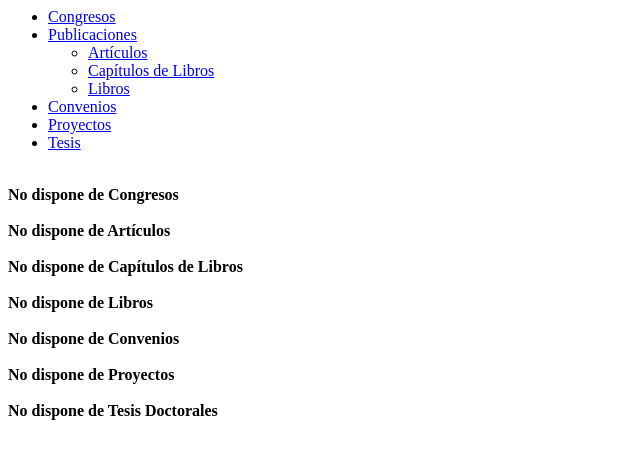
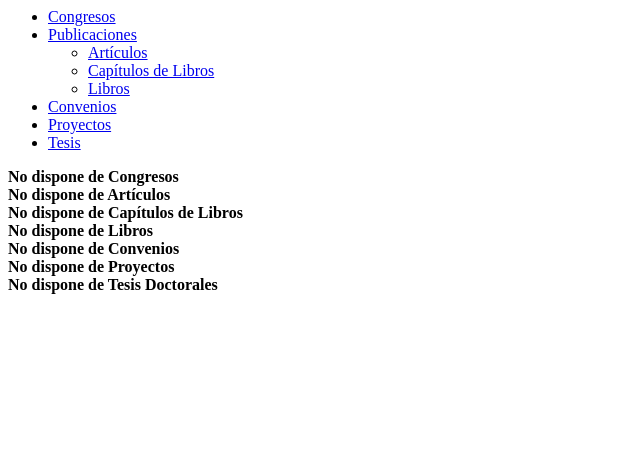
Before and after one commit to tic-ull/portal-del-investigador-cvn, a Django app: template templates/cvn/partials/producciones_chart.html in a window 1280 px wide. Shown: the top 459 px of the page, without its empty margins (0-640 px from the left). Run offline with Django 3.2, Linux system fonts and the light colour scheme; the template is opened without the code that fills it, so the values that code supplies are empty.

Commit message:
Refactoring CVN Templates

```diff
--- a/templates/cvn/partials/producciones_chart.html
+++ b/templates/cvn/partials/producciones_chart.html
@@ -1,5 +1,5 @@
 {% load i18n %}
-<div class="tabbable">
+<div class="nav-ull">
     <ul class="nav nav-tabs">
         <li class="active"><a href="#congreso" data-toggle="tab">{% trans "Congresos" %}</a></li>
         <li class="dropdown">
@@ -17,7 +17,6 @@
     <div class="tab-content">
         <div id="congreso" class="tab-pane active">
             <div class="panel-group" id="congresos">
-                <br>
                 {% if Congresos %}
                     {% for congreso in Congresos %}
                         <div class="panel panel-default" >
@@ -58,7 +57,6 @@
         </div>
         <div id="articulo" class="tab-pane">
             <div class="panel-group" id="articulos">
-                <br>
                 {% if Articulos %}
                     {% for publicacion in Articulos %}
                         <div class="panel panel-default" >
@@ -107,7 +105,6 @@
         </div>
         <div id="capitulo" class="tab-pane">
             <div class="panel-group" id="capitulos">
-                <br>
                 {% if Capitulos %}
                     {% for publicacion in Capitulos %}
                         <div class="panel panel-default" >
@@ -150,7 +147,6 @@
         </div>
         <div id="libro" class="tab-pane">
             <div class="panel-group" id="libros">
-                <br>
                 {% if Libros %}
                     {% for publicacion in Libros %}
                         <div class="panel panel-default" >
@@ -190,7 +186,6 @@
         </div>
         <div id="convenio" class="tab-pane">
             <div class="panel-group" id="convenios">
-                <br>
                 {% if Convenios %}
                     {% for convenio in Convenios %}
                         <div class="panel panel-default" >
@@ -230,7 +225,6 @@
         </div>
         <div id="proyecto" class="tab-pane">
             <div class="panel-group" id="proyectos">
-                <br>
                 {% if Proyectos %}
                     {% for proyecto in Proyectos %}
                         <div class="panel panel-default" >
@@ -270,7 +264,6 @@
         </div>
         <div id="tesis" class="tab-pane">
             <div class="panel-group" id="tesisDocs">
-                <br>
                 {% if TesisDoctorales %}
                     {% for tesis in TesisDoctorales %}
                         <div class="panel panel-default" >
```
